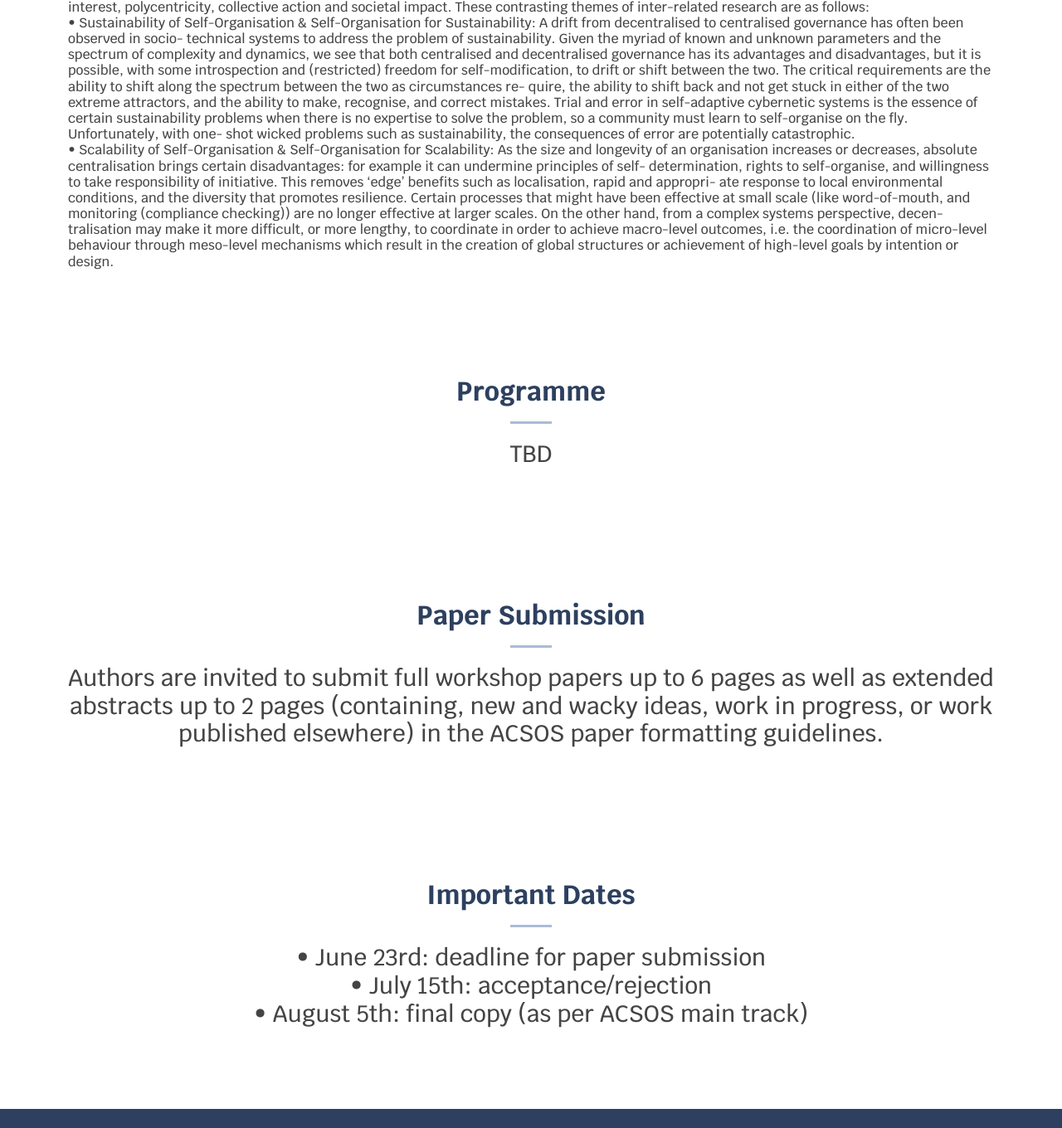
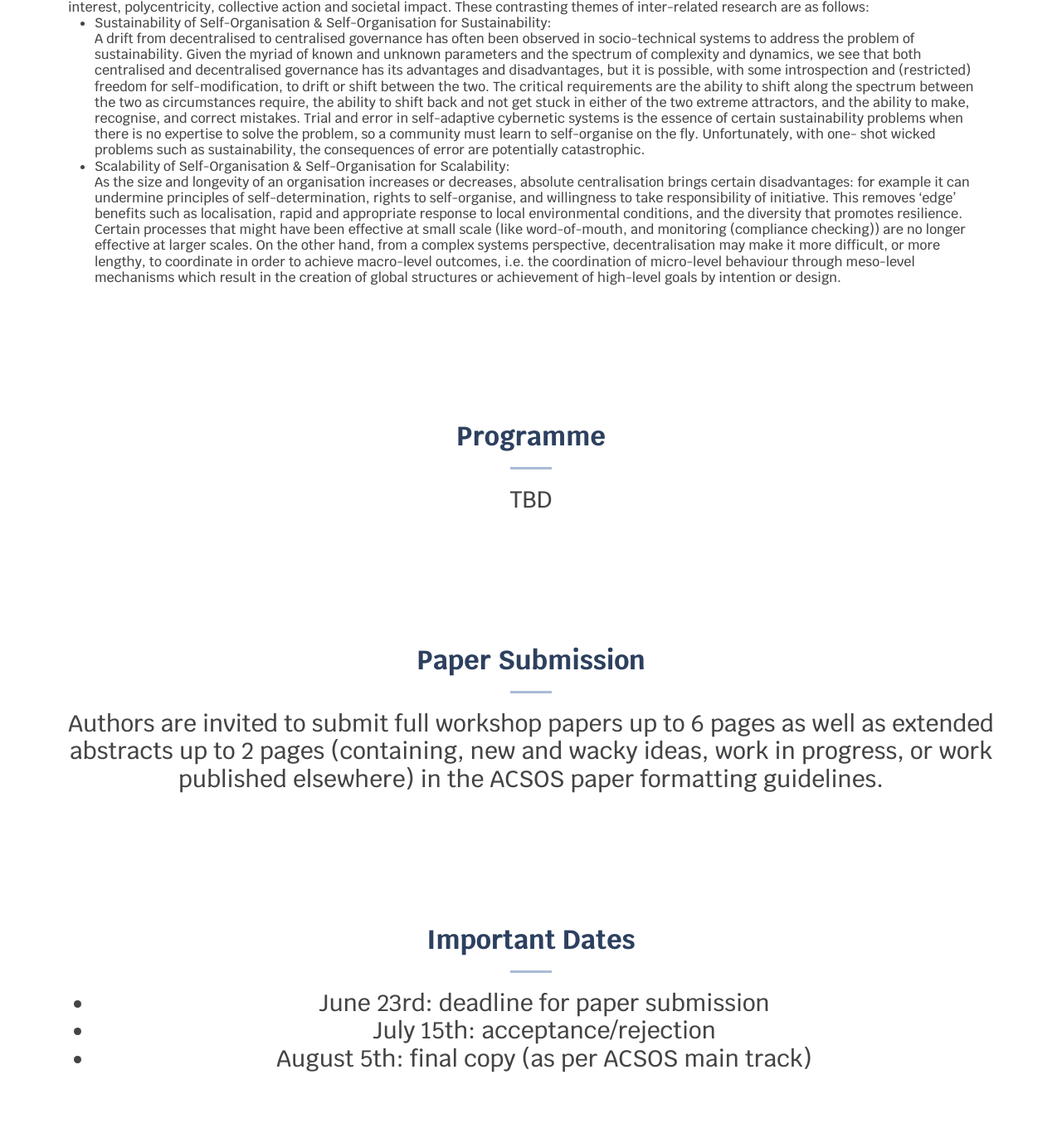
Before and after one commit to amertzani/amertzani.github.io, a plain HTML site: page index.html in a window 1280 px wide. Shown: the part 520-1880 px from the top of the page at 83% size. Drawn offline with nearby package versions, Linux system fonts and the light colour scheme.

Commit message:
Update index.html

```diff
--- a/index.html
+++ b/index.html
@@ -68,11 +68,16 @@
       <img src="assets/img/sasso2long.png" class="img-fluid" alt="" width=1000>
        <h6>
         This workshop connects with several ACSOS main track themes, but also offers a distinctive and complementary forum for research on sustainability, scalability and self- organisation, particularly in relation to the operationalisation of Socio-Technical Sys- tems and issues of public interest, polycentricity, collective action and societal impact. These contrasting themes of inter-related research are as follows:
-        <br/>
-        • Sustainability of Self-Organisation & Self-Organisation for Sustainability: A drift from decentralised to centralised governance has often been observed in socio- technical systems to address the problem of sustainability. Given the myriad of known and unknown parameters and the spectrum of complexity and dynamics, we see that both centralised and decentralised governance has its advantages and disadvantages, but it is possible, with some introspection and (restricted) freedom for self-modification, to drift or shift between the two. The critical requirements are the ability to shift along the spectrum between the two as circumstances re- quire, the ability to shift back and not get stuck in either of the two extreme attractors, and the ability to make, recognise, and correct mistakes. Trial and error in self-adaptive cybernetic systems is the essence of certain sustainability problems when there is no expertise to solve the problem, so a community must learn to self-organise on the fly. Unfortunately, with one- shot wicked problems such as sustainability, the consequences of error are potentially catastrophic.
-        <br/>
-        • Scalability of Self-Organisation & Self-Organisation for Scalability: As the size and longevity of an organisation increases or decreases, absolute centralisation brings certain disadvantages: for example it can undermine principles of self- determination, rights to self-organise, and willingness to take responsibility of initiative. This removes ‘edge’ benefits such as localisation, rapid and appropri- ate response to local environmental conditions, and the diversity that promotes resilience. Certain processes that might have been effective at small scale (like word-of-mouth, and monitoring (compliance checking)) are no longer effective at larger scales. On the other hand, from a complex systems perspective, decen- tralisation may make it more difficult, or more lengthy, to coordinate in order to achieve macro-level outcomes, i.e. the coordination of micro-level behaviour through meso-level mechanisms which result in the creation of global structures or achievement of high-level goals by intention or design.
-       </h6>
+
+        <ul>
+          <li>Sustainability of Self-Organisation & Self-Organisation for Sustainability: <br/>
+            A drift from decentralised to centralised governance has often been observed in socio-technical systems to address the problem of sustainability. Given the myriad of known and unknown parameters and the spectrum of complexity and dynamics, we see that both centralised and decentralised governance has its advantages and disadvantages, but it is possible, with some introspection and (restricted) freedom for self-modification, to drift or shift between the two. The critical requirements are the ability to shift along the spectrum between the two as circumstances require, the ability to shift back and not get stuck in either of the two extreme attractors, and the ability to make, recognise, and correct mistakes. Trial and error in self-adaptive cybernetic systems is the essence of certain sustainability problems when there is no expertise to solve the problem, so a community must learn to self-organise on the fly. Unfortunately, with one- shot wicked problems such as sustainability, the consequences of error are potentially catastrophic.
+          </li>
+          <li>Scalability of Self-Organisation & Self-Organisation for Scalability:  <br/>
+            As the size and longevity of an organisation increases or decreases, absolute centralisation brings certain disadvantages: for example it can undermine principles of self-determination, rights to self-organise, and willingness to take responsibility of initiative. This removes ‘edge’ benefits such as localisation, rapid and appropriate response to local environmental conditions, and the diversity that promotes resilience. Certain processes that might have been effective at small scale (like word-of-mouth, and monitoring (compliance checking)) are no longer effective at larger scales. On the other hand, from a complex systems perspective, decentralisation may make it more difficult, or more lengthy, to coordinate in order to achieve macro-level outcomes, i.e. the coordination of micro-level behaviour through meso-level mechanisms which result in the creation of global structures or achievement of high-level goals by intention or design.
+          </li>
+        </ul>
+        <br/> </h6>
     </div>
   </section><!-- End Hero -->
 
@@ -104,9 +109,12 @@
 
         <div class="section-title">
           <h2>Important Dates</h2>
-        <h3>• June 23rd: deadline for paper submission <br/>
-          • July 15th: acceptance/rejection <br/>
-          • August 5th: final copy (as per ACSOS main track) </section>
+        <h3>
+          <ul>
+            <li>June 23rd: deadline for paper submission </li>
+            <li>July 15th: acceptance/rejection </li>
+            <li>August 5th: final copy (as per ACSOS main track)</li>
+          </ul>
 
     </section><!-- End Services Section -->
 
```
